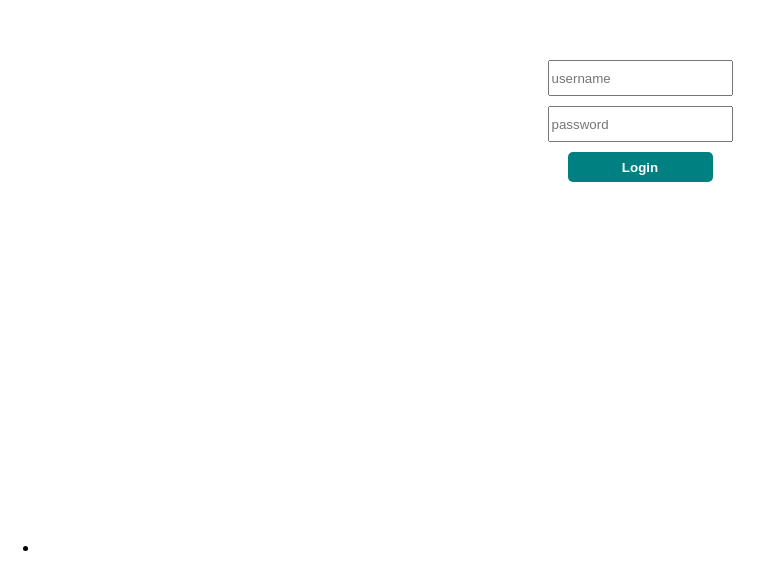
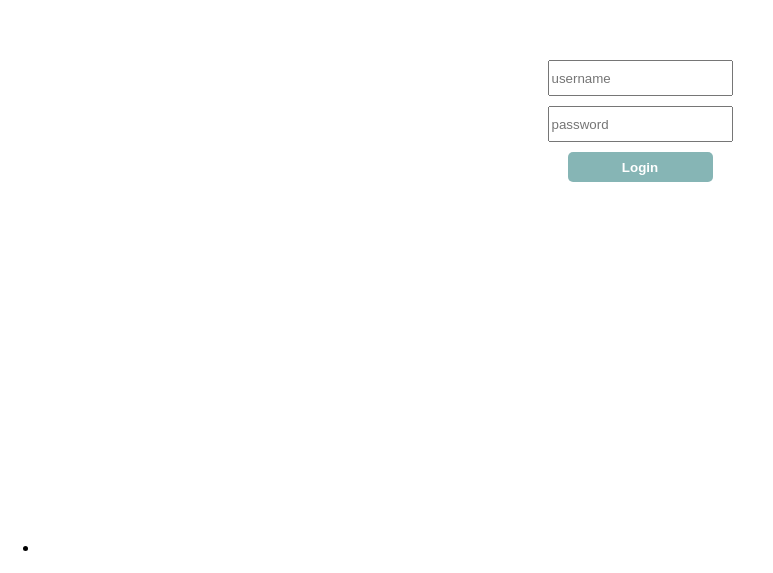
Before and after one commit to ValeSer/TDD-React-List, a React (Create React App) app in the folder tdd-react-list/: page / in a window 1280 px wide. Shown: the part 279-852 px from the top of the page, without its empty margins (0-773 px from the left). Built offline with nearby package versions, Linux system fonts and the light colour scheme.

Commit message:
test for disabled login button is passing

```diff
--- a/tdd-react-list/src/components/Login.jsx
+++ b/tdd-react-list/src/components/Login.jsx
@@ -4,7 +4,7 @@ export const Login = () => {
       <form>
         <input type="text" placeholder="username" />
         <input type="password" placeholder="password" />
-        <button>Login </button>
+        <button disabled="true">Login </button>
       </form>
     </div>
   );
```
